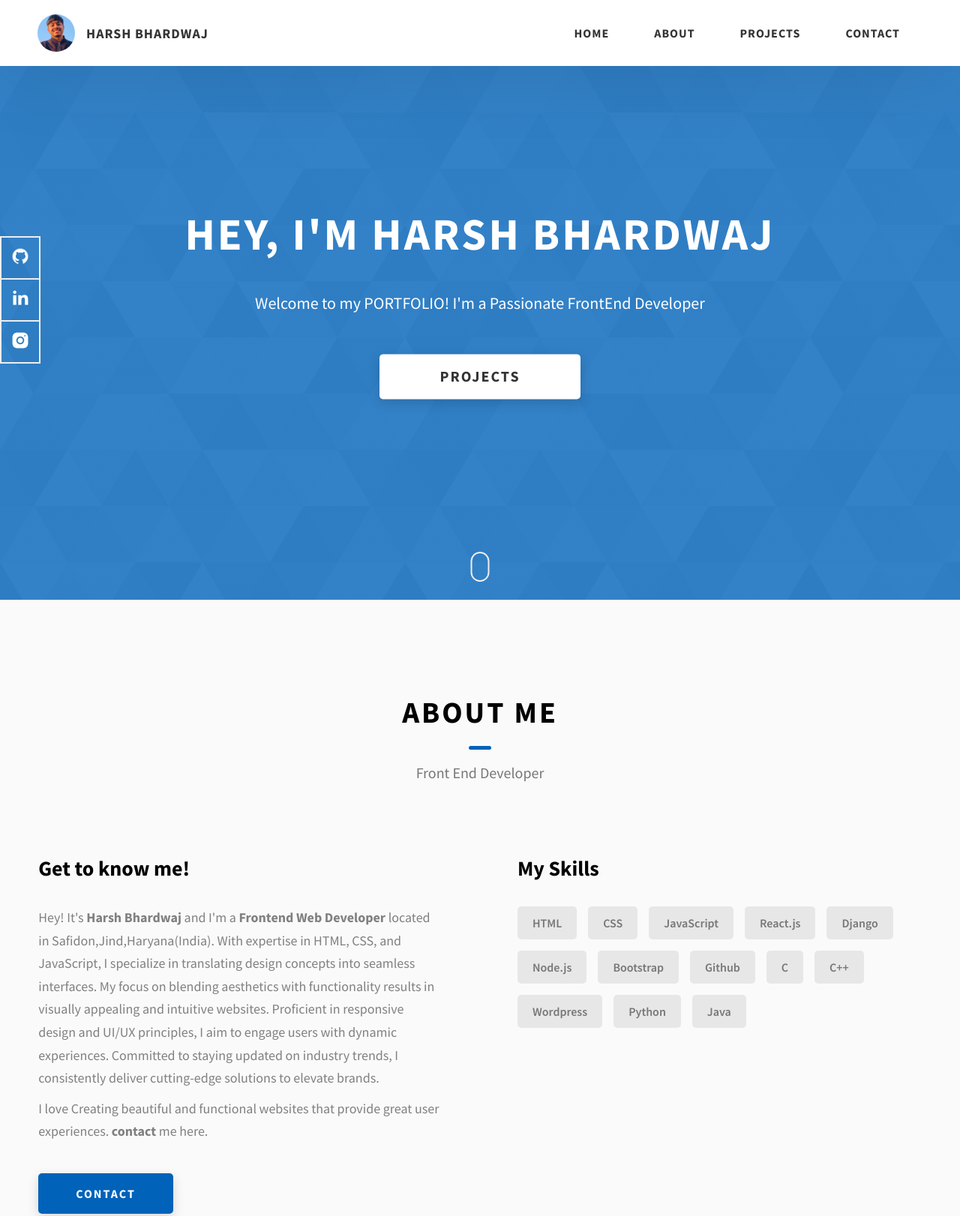
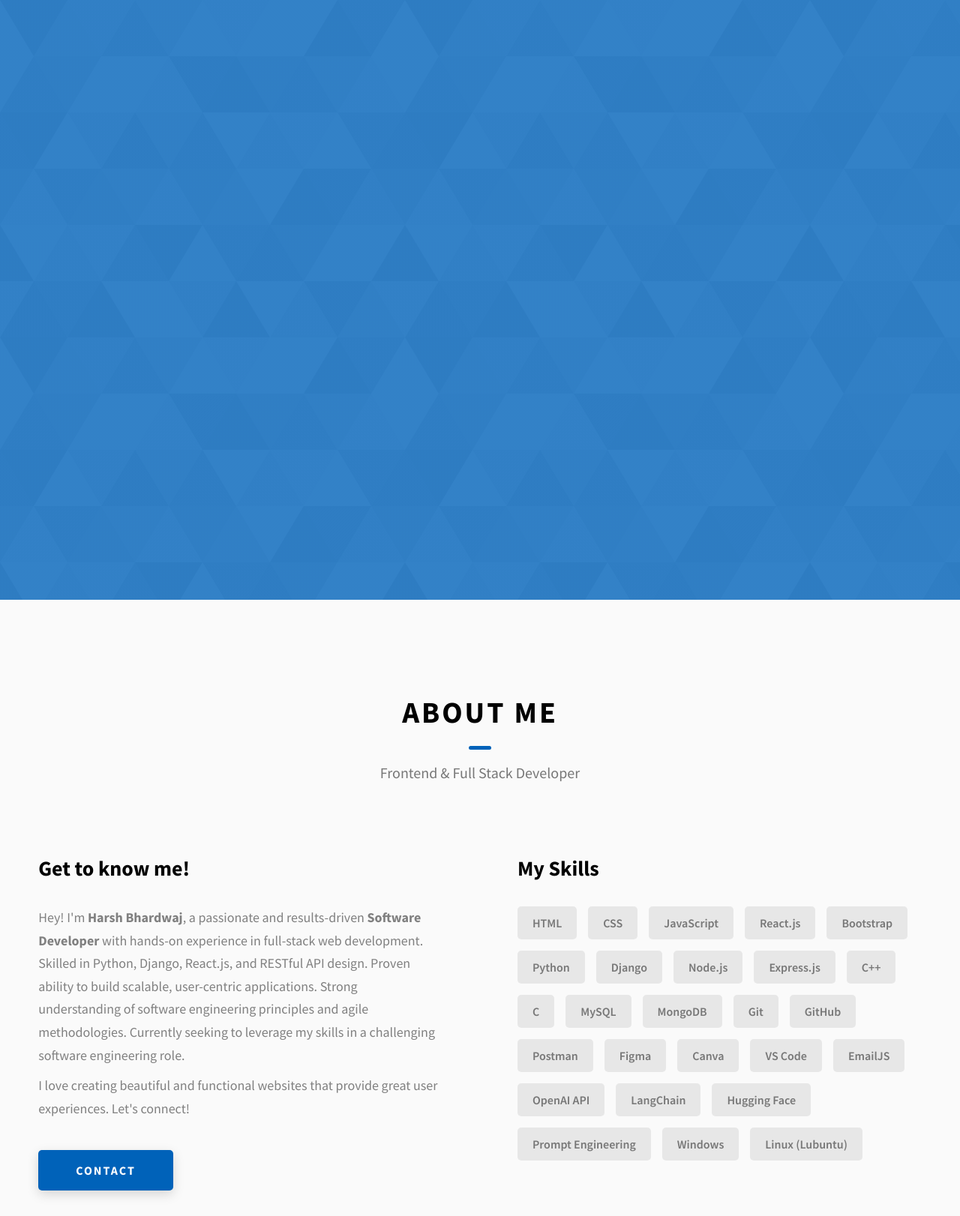
Before and after one commit to Harshsfd/Portfolio, a website: page index.html in a window 1280 px wide. Shown: the top 1622 px of the page at 75% size. Drawn offline with nearby package versions, Linux system fonts and the light colour scheme.

Commit message:
Update index.html

```diff
--- a/index.html
+++ b/index.html
@@ -7,132 +7,40 @@
   <meta http-equiv="X-UA-Compatible" content="ie=edge" />
   <title>Portfolio</title>
   <meta name="description" content="Portfolio Template for Developer" />
-
   <link rel="stylesheet" href="css/style.css" />
-
   <link rel="preconnect" href="https://fonts.googleapis.com" />
   <link rel="preconnect" href="https://fonts.gstatic.com" crossorigin />
-  <link href="https://fonts.googleapis.com/css2?family=Source+Sans+Pro:wght@400;600;700;900&display=swap"
-    rel="stylesheet" />
+  <link href="https://fonts.googleapis.com/css2?family=Source+Sans+Pro:wght@400;600;700;900&display=swap" rel="stylesheet" />
 </head>
 
 <body>
   <header class="header">
-    <div class="header__content">
-      <div class="header__logo-container">
-        <div class="header__logo-img-cont">
-          <img src="Harsh.png" alt="Harsh Logo Image" class="header__logo-img" />
-        </div>
-        <span class="header__logo-sub">Harsh Bhardwaj</span>
-      </div>
-      <div class="header__main">
-        <ul class="header__links">
-          <li class="header__link-wrapper">
-            <a href="./index.html" class="header__link"> Home </a>
-          </li>
-          <li class="header__link-wrapper">
-            <a href="./index.html#about" class="header__link">About </a>
-          </li>
-          <li class="header__link-wrapper">
-            <a href="./index.html#projects" class="header__link">
-              Projects
-            </a>
-          </li>
-          <li class="header__link-wrapper">
-            <a href="./index.html#contact" class="header__link"> Contact </a>
-          </li>
-        </ul>
-        <div class="header__main-ham-menu-cont">
-          <img src="./assets/svg/ham-menu.svg" alt="hamburger menu" class="header__main-ham-menu" />
-          <img src="./assets/svg/ham-menu-close.svg" alt="hamburger menu close"
-            class="header__main-ham-menu-close d-none" />
-        </div>
-      </div>
-    </div>
-    <div class="header__sm-menu">
-      <div class="header__sm-menu-content">
-        <ul class="header__sm-menu-links">
-          <li class="header__sm-menu-link">
-            <a href="./index.html"> Home </a>
-          </li>
+    <!-- Header content as provided -->
+  </header>
 
-          <li class="header__sm-menu-link">
-            <a href="./index.html#about"> About </a>
-          </li>
-
-          <li class="header__sm-menu-link">
-            <a href="./index.html#projects"> Projects </a>
-          </li>
-
-          <li class="header__sm-menu-link">
-            <a href="./index.html#contact"> Contact </a>
-          </li>
-        </ul>
-      </div>
-    </div>
-  </header>
   <section class="home-hero">
-    <div class="home-hero__content">
-      <h1 class="heading-primary">Hey, I'm Harsh Bhardwaj</h1>
-      <div class="home-hero__info">
-        <p class="text-primary">
-          Welcome to my PORTFOLIO! I'm a Passionate FrontEnd Developer
-        </p>
-      </div>
-      <div class="home-hero__cta">
-        <a href="#projects" class="btn btn--bg">Projects</a>
-      </div>
-    </div>
-    <div class="home-hero__socials">
-      <div class="home-hero__social">
-        <a href="https://github.com/Harshsfd" class="home-hero__social-icon-link">
-          <img src="./assets/png/github-ico.png" alt="icon" class="home-hero__social-icon" />
-        </a>
-      </div>
-      <div class="home-hero__social">
-        <a href="https://www.linkedin.com/in/Harshsfd/" class="home-hero__social-icon-link">
-          <img src="./assets/png/linkedin-ico.png" alt="icon" class="home-hero__social-icon" />
-        </a>
-      </div>
-      <!-- <div class="home-hero__social">
-        <a href="#" class="home-hero__social-icon-link">
-          <img src="./assets/png/twitter-ico.png" alt="icon" class="home-hero__social-icon" />
-        </a>
-      </div> -->
-      <div class="home-hero__social">
-        <a href="https://instagram.com/hrshsharmaa/"
-          class="home-hero__social-icon-link home-hero__social-icon-link--bd-none">
-          <img src="./assets/png/insta-ico.png" alt="icon" class="home-hero__social-icon" />
-        </a>
-      </div>
-    </div>
-    <div class="home-hero__mouse-scroll-cont">
-      <div class="mouse"></div>
-    </div>
+    <!-- Hero section content as provided -->
   </section>
 
-  <!---About Section -->
   <section id="about" class="about sec-pad">
     <div class="main-container">
       <h2 class="heading heading-sec heading-sec__mb-med">
         <span class="heading-sec__main">About Me</span>
-        <span class="heading-sec__sub">
-          Front End Developer
-        </span>
+        <span class="heading-sec__sub">Frontend & Full Stack Developer</span>
       </h2>
       <div class="about__content">
         <div class="about__content-main">
           <h3 class="about__content-title">Get to know me!</h3>
           <div class="about__content-details">
             <p class="about__content-details-para">
-              Hey! It's
-              <strong>Harsh Bhardwaj</strong>
-              and I'm a <strong> Frontend Web Developer </strong> located in
-              Safidon,Jind,Haryana(India). With expertise in HTML, CSS, and JavaScript, I specialize in translating design concepts into seamless interfaces. My focus on blending aesthetics with functionality results in visually appealing and intuitive websites. Proficient in responsive design and UI/UX principles, I aim to engage users with dynamic experiences. Committed to staying updated on industry trends, I consistently deliver cutting-edge solutions to elevate brands.
+              Hey! I'm <strong>Harsh Bhardwaj</strong>, a passionate and results-driven <strong>Software Developer</strong>
+              with hands-on experience in full-stack web development. Skilled in Python, Django, React.js,
+              and RESTful API design. Proven ability to build scalable, user-centric applications.
+              Strong understanding of software engineering principles and agile methodologies.
+              Currently seeking to leverage my skills in a challenging software engineering role.
             </p>
             <p class="about__content-details-para">
-              I love Creating beautiful and functional websites that provide great user experiences.
-              <strong>contact</strong> me here.
+              I love creating beautiful and functional websites that provide great user experiences. Let's connect!
             </p>
           </div>
           <a href="#contact" class="btn btn--med btn--theme dynamicBgClr">Contact</a>
@@ -144,17 +52,53 @@
             <div class="skills__skill">CSS</div>
             <div class="skills__skill">JavaScript</div>
             <div class="skills__skill">React.js</div>
+            <div class="skills__skill">Bootstrap</div>
+            <div class="skills__skill">Python</div>
             <div class="skills__skill">Django</div>
             <div class="skills__skill">Node.js</div>
-            <div class="skills__skill">Bootstrap</div>
-            <div class="skills__skill">Github</div>
+            <div class="skills__skill">Express.js</div>
+            <div class="skills__skill">C++</div>
             <div class="skills__skill">C</div>
-            <div class="skills__skill">C++</div>
-            <div class="skills__skill">Wordpress</div>
-            <div class="skills__skill">Python</div>
-            <div class="skills__skill">Java</div>
-            <!-- <div class="skills__skill">Android</div> -->
-            <!-- <div class="skills__skill"><strong></strong></div> -->
+            <div class="skills__skill">MySQL</div>
+            <div class="skills__skill">MongoDB</div>
+            <div class="skills__skill">Git</div>
+            <div class="skills__skill">GitHub</div>
+            <div class="skills__skill">Postman</div>
+            <div class="skills__skill">Figma</div>
+            <div class="skills__skill">Canva</div>
+            <div class="skills__skill">VS Code</div>
+            <div class="skills__skill">EmailJS</div>
+            <div class="skills__skill">OpenAI API</div>
+            <div class="skills__skill">LangChain</div>
+            <div class="skills__skill">Hugging Face</div>
+            <div class="skills__skill">Prompt Engineering</div>
+            <div class="skills__skill">Windows</div>
+            <div class="skills__skill">Linux (Lubuntu)</div>
+          </div>
+        </div>
+      </div>
+    </div>
+  </section>
+
+  <section id="experience" class="projects sec-pad">
+    <div class="main-container">
+      <h2 class="heading heading-sec heading-sec__mb-bg">
+        <span class="heading-sec__main">Experience</span>
+      </h2>
+      <div class="projects__content">
+        <div class="projects__row">
+          <div class="projects__row-content">
+            <h3 class="projects__row-content-title">Junior Software Developer</h3>
+            <p class="projects__row-content-desc">
+              <strong>Pie Infocom Pvt. Ltd., Gurugram, India</strong><br>
+              <em>Aug 2022 – Sep 2022</em>
+              <ul>
+                <li>Developed a task automation tool using Python and Django, reducing manual workload by 30%.</li>
+                <li>Enhanced UI responsiveness with Bootstrap and JavaScript, improving UX by 20%.</li>
+                <li>Optimized API response time by 25%.</li>
+                <li>Built front-end components using React.js for scalable SPA development.</li>
+              </ul>
+            </p>
           </div>
         </div>
       </div>
```
